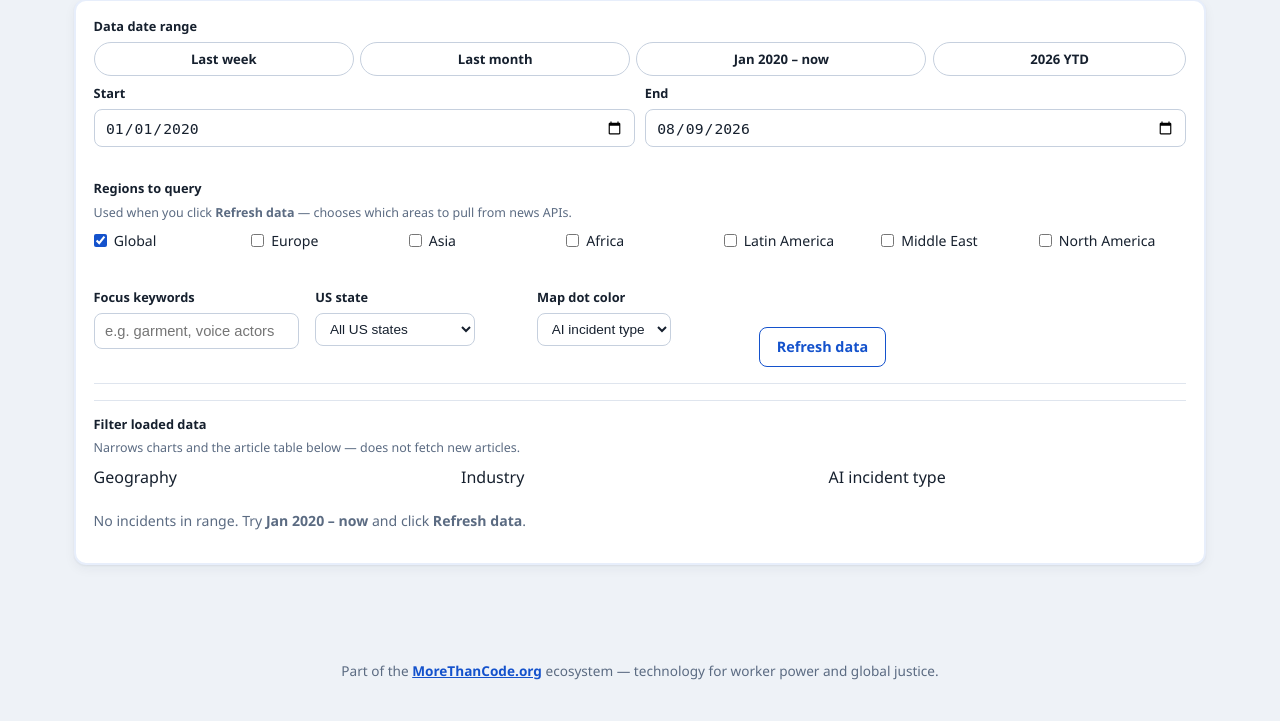
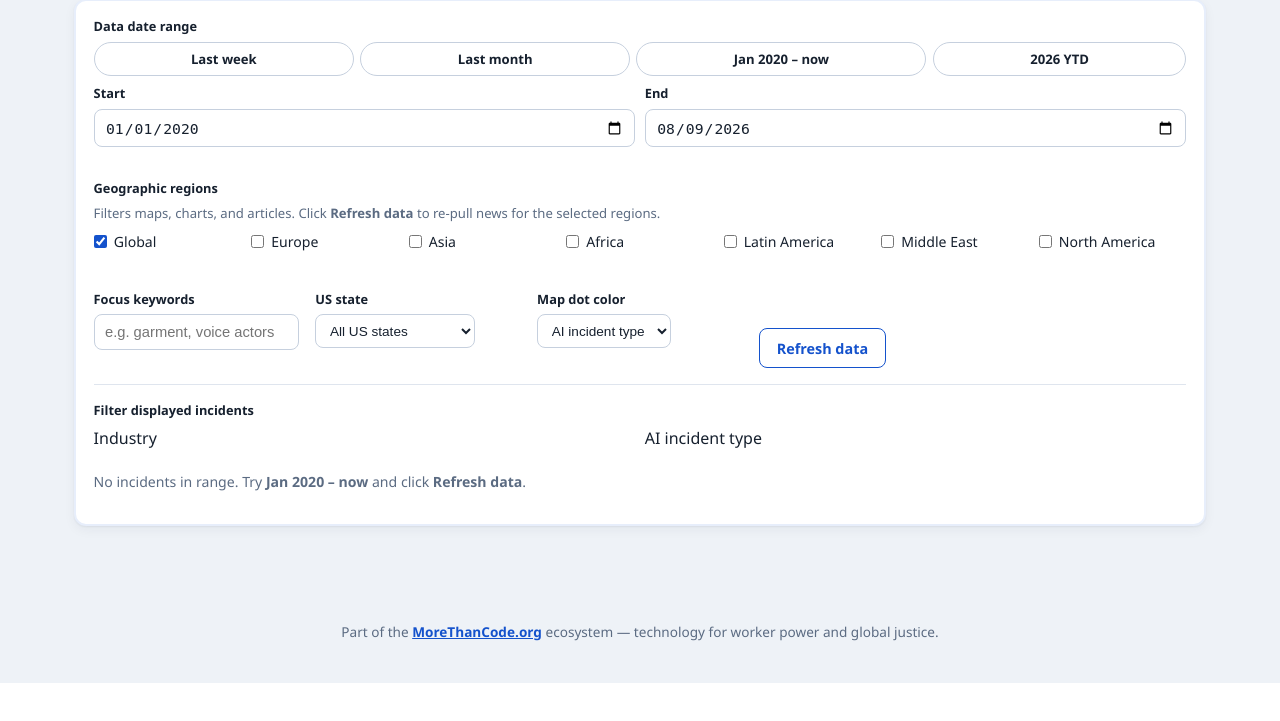
Before and after one commit to fourthletter/peer-2-peer-lending, a Flask app: page /incidents in a window 1280 px wide. Shown: the part 274-995 px from the top of the page. After the commit the page ends 957 px from the top, so only its background shows below. Run offline with Flask 3, Linux system fonts and the light colour scheme; data that the repository does not hold is empty.

Commit message:
Unify dashboard into a single geographic region control.
Remove duplicate geography chip filter, wire region checkboxes to charts and static filtering, and normalize parsed region labels to thematic geography.

Co-authored-by: Cursor <cursoragent@cursor.com>

```diff
--- a/src/labor_impact_parse.py
+++ b/src/labor_impact_parse.py
@@ -67,6 +67,15 @@ _BUCKET_LABELS = {
     "north_america": "North America",
     "global_majority": "Global majority",
     "unknown": "Unspecified",
+}
+
+_DISCOVERY_REGION = {
+    "eventregistry:creative": "Global (creative / voice)",
+    "eventregistry:workforce": "Global (informal & platform work)",
+    "eventregistry:labor": "Global (labor)",
+    "eventregistry:ai": "Global (broad AI)",
+    "eventregistry:regional": "Regional focus",
+    "eventregistry:global": "Global",
 }
 
 _JOB_RULES: list[tuple[str, tuple[str, ...]]] = [
@@ -230,7 +239,7 @@ def _region_from_candidate(candidate: ArticleCandidate | RankedArticle | dict) -
         return thematic
 
     bucket = geographic_bucket(pseudo)
-    if bucket in _BUCKET_LABELS and bucket != "global_majority":
+    if bucket in _BUCKET_LABELS:
         return _BUCKET_LABELS[bucket]
 
     for theme_id, region in THEMATIC_REGIONS.items():
@@ -239,12 +248,11 @@ def _region_from_candidate(candidate: ArticleCandidate | RankedArticle | dict) -
         if country in region.countries:
             return region.label
 
-    if bucket == "global_majority":
-        return "Global"
-
     search = (pseudo.search_region or "").lower()
-    if search:
-        return "Global"
+    if any(search.startswith(key) for key in _DISCOVERY_REGION):
+        return THEMATIC_REGIONS["global"].label
+    if search.startswith("eventregistry:"):
+        return THEMATIC_REGIONS["global"].label
 
     return "Unspecified"
 
--- a/src/web.py
+++ b/src/web.py
@@ -314,6 +314,11 @@ def _template_context(
         "viz_result": viz_result,
         "form_values": form_values,
         "thematic_options": thematic_options,
+        "region_theme_labels": {
+            tid: THEMATIC_REGIONS[tid].label
+            for tid in UI_REGION_ORDER
+            if tid in THEMATIC_REGIONS
+        },
         "selected_regions": selected_regions,
         "extra_keywords": extra_keywords,
         "date_from": date_from,
--- a/static/site.css
+++ b/static/site.css
@@ -329,6 +329,7 @@ pre.preview-plain {
   border-bottom: 1px solid var(--border);
 }
 .viz-options .span-2 { grid-column: 1 / -1; }
+.field-hint { margin: 0.2rem 0 0.45rem; font-size: 0.82rem; color: var(--muted); }
 .filter-chips { display: flex; flex-wrap: wrap; gap: 0.35rem 0.6rem; max-height: 6rem; overflow-y: auto; }
 .filter-chips label {
   display: inline-flex; align-items: center; gap: 0.3rem;
@@ -365,11 +366,6 @@ table.parse-table tr:nth-child(even) { background: #fafbfd; }
 .parse-table-articles .headline-cell a { color: var(--brand); text-decoration: none; }
 .parse-table-articles .headline-cell a:hover { text-decoration: underline; }
 
-.viz-view-filters {
-  margin-top: 0.75rem;
-  padding-top: 0.85rem;
-  border-top: 1px solid var(--border);
-}
 .methodology-body h3 { margin: 1.5rem 0 0.5rem; color: var(--brand); }
 .methodology-body h3:first-child { margin-top: 0; }
 .methodology-body h4 { margin: 1rem 0 0.35rem; font-size: 0.95rem; }
--- a/templates/viz.html
+++ b/templates/viz.html
@@ -42,13 +42,10 @@
                   </div>
                 </div>
               </div>
-              {% if not static_site() %}
               <div class="field-block span-2">
-                <label>Regions to query</label>
-                <p class="hint" style="margin-top:0;margin-bottom:0.5rem;">
-                  Used when you click <strong>Refresh data</strong> — chooses which areas to pull from news APIs.
-                </p>
-                <div class="region-grid">
+                <label>Geographic regions</label>
+                <p class="field-hint">Filters maps, charts, and articles.{% if not static_site() %} Click <strong>Refresh data</strong> to re-pull news for the selected regions.{% endif %}</p>
+                <div class="region-grid" id="geographic-regions">
                   {% for region_id, region_label in thematic_options %}
                   <label class="region-option">
                     <input type="checkbox" name="geographic_regions" value="{{ region_id }}"
@@ -58,7 +55,6 @@
                   {% endfor %}
                 </div>
               </div>
-              {% endif %}
               <div class="field-block">
                 <label for="viz_extra_keywords">Focus keywords</label>
                 <input type="search" id="viz_extra_keywords" name="extra_keywords"
@@ -91,17 +87,10 @@
             </div>
           </form>
 
-          <div id="viz-client-filters" class="viz-options viz-view-filters" style="border-bottom:none;padding-bottom:0;">
+          <div id="viz-client-filters" class="viz-options" style="border-bottom:none;padding-bottom:0;">
             <div class="field-block span-2">
-              <label>Filter loaded data</label>
-              <p class="hint" style="margin-top:0;margin-bottom:0.5rem;">
-                Narrows charts and the article table below — does not fetch new articles.
-              </p>
-              <div class="row" style="grid-template-columns:1fr 1fr 1fr;">
-                <div>
-                  <span class="glabel" style="display:block;margin-bottom:0.3rem;">Geography</span>
-                  <div id="filter-regions" class="filter-chips"></div>
-                </div>
+              <label>Filter displayed incidents</label>
+              <div class="row" style="grid-template-columns:1fr 1fr;">
                 <div>
                   <span class="glabel" style="display:block;margin-bottom:0.3rem;">Industry</span>
                   <div id="filter-industries" class="filter-chips"></div>
@@ -131,7 +120,7 @@
               <p class="map-legend" id="map-legend">Size = incident count · Color = AI incident type · click for summary</p>
               <div class="map-color-legend" id="map-color-legend"></div>
             </div>
-            <div class="chart-box"><h4>By geography</h4><canvas id="chart-region"></canvas></div>
+            <div class="chart-box"><h4>By region</h4><canvas id="chart-region"></canvas></div>
             <div class="chart-box"><h4>By industry</h4><canvas id="chart-industry"></canvas></div>
             <div class="chart-box"><h4>By AI incident type</h4><canvas id="chart-ai"></canvas></div>
           </div>
@@ -184,9 +173,15 @@
 {% endblock %}
 {% block scripts %}
   <script type="application/json" id="us-state-centroids-data">{{ us_state_centroids | tojson }}</script>
+  <script type="application/json" id="region-theme-labels">{{ region_theme_labels | tojson }}</script>
   <script>
     (function () {
       const PALETTE = ["#1452cc", "#0f766e", "#7c3aed", "#b45309", "#be123c", "#0369a1", "#4d7c0f", "#9333ea", "#0e7490", "#a21caf"];
+      let regionThemeLabels = {};
+      try {
+        const regionEl = document.getElementById("region-theme-labels");
+        if (regionEl) regionThemeLabels = JSON.parse(regionEl.textContent);
+      } catch (e) { /* ignore */ }
       let stateCentroids = {};
       try {
         const centEl = document.getElementById("us-state-centroids-data");
@@ -280,6 +275,36 @@
           .slice(0, 12);
       }
 
+      function selectedGeographicRegionIds() {
+        const ids = [];
+        document.querySelectorAll('input[name="geographic_regions"]:checked').forEach(function (cb) {
+          ids.push(cb.value);
+        });
+        return ids;
+      }
+
+      function selectedGeographicLabels() {
+        const ids = selectedGeographicRegionIds();
+        if (!ids.length || ids.indexOf("global") >= 0) return null;
+        const labels = new Set();
+        ids.forEach(function (id) {
+          if (regionThemeLabels[id]) labels.add(regionThemeLabels[id]);
+        });
+        return labels.size ? labels : null;
+      }
+
+      function recordMatchesGeographicRegion(record, labels) {
+        if (!labels) return true;
+        const region = record.region || "";
+        if (labels.has(region)) return true;
+        if (labels.has("Global") && (
+          region === "Global majority" ||
+          region === "Unspecified" ||
+          region.indexOf("Global") === 0
+        )) return true;
+        return false;
+      }
+
       function getActiveFilters() {
         function selected(containerId) {
           const out = new Set();
@@ -292,7 +317,7 @@
         }
         const stateSel = document.getElementById("filter-us-state");
         return {
-          regions: selected("filter-regions"),
+          geoLabels: selectedGeographicLabels(),
           industries: selected("filter-industries"),
           ai: selected("filter-ai"),
           usState: stateSel ? stateSel.value : "",
@@ -306,7 +331,7 @@
             if ((r.country || "") !== "United States") return false;
             if ((r.us_state || "") !== f.usState) return false;
           }
-          if (f.regions.size && !f.regions.has(r.region)) return false;
+          if (!recordMatchesGeographicRegion(r, f.geoLabels)) return false;
           if (f.industries.size && !f.industries.has(r.industry_type)) return false;
           if (f.ai.size && !f.ai.has(r.ai_incident_type)) return false;
           return true;
@@ -600,16 +625,13 @@
         }
         if (!allRecords.length) return;
 
-        const regions = [], industries = [], aiTypes = [];
+        const industries = [], aiTypes = [];
         allRecords.forEach(function (r) {
-          if (regions.indexOf(r.region) < 0) regions.push(r.region);
           if (industries.indexOf(r.industry_type) < 0) industries.push(r.industry_type);
           if (aiTypes.indexOf(r.ai_incident_type) < 0) aiTypes.push(r.ai_incident_type);
         });
-        regions.sort();
         industries.sort();
         aiTypes.sort();
-        buildFilterChips("filter-regions", regions, "fr");
         buildFilterChips("filter-industries", industries, "fi");
         buildFilterChips("filter-ai", aiTypes, "fa");
 
@@ -632,6 +654,9 @@
         if (colorSel) colorSel.addEventListener("change", renderDashboard);
         const stateFilter = document.getElementById("filter-us-state");
         if (stateFilter) stateFilter.addEventListener("change", renderDashboard);
+        document.querySelectorAll('input[name="geographic_regions"]').forEach(function (cb) {
+          cb.addEventListener("change", renderDashboard);
+        });
         renderDashboard();
       }
 
```
